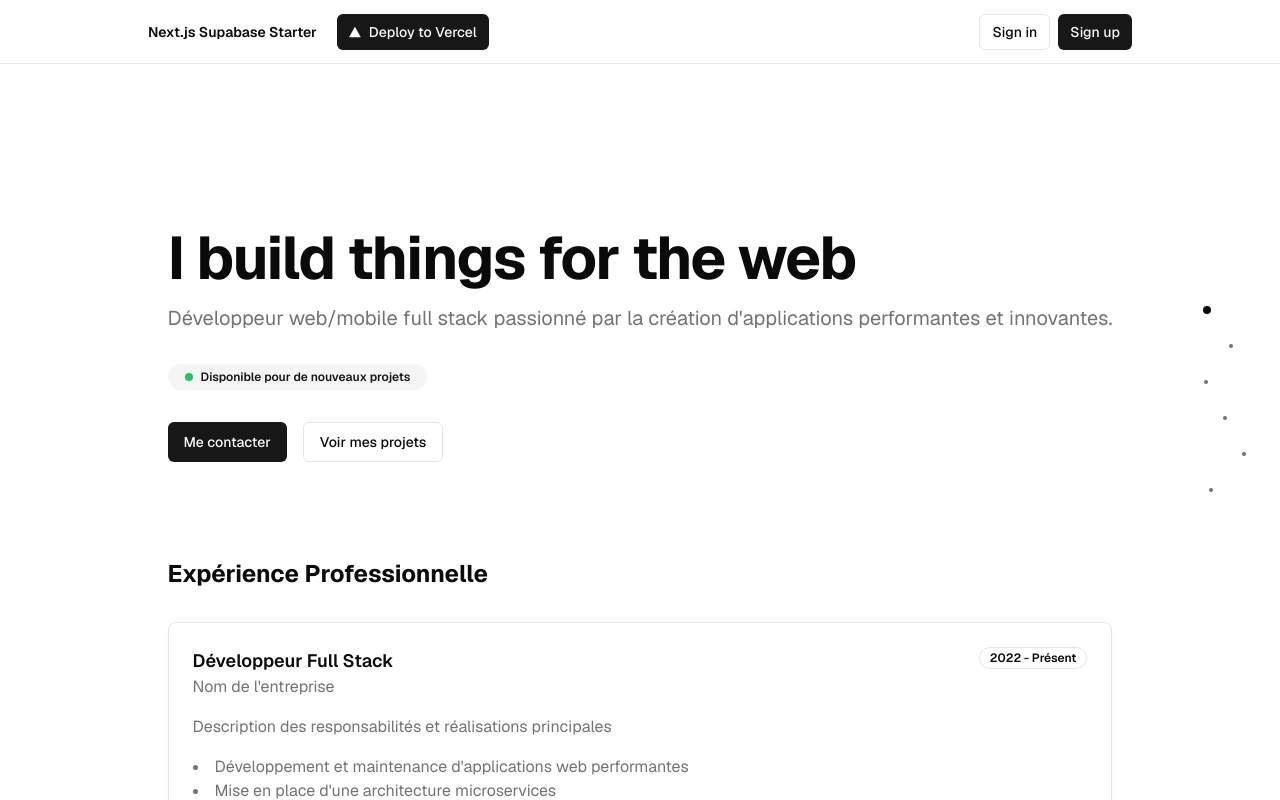
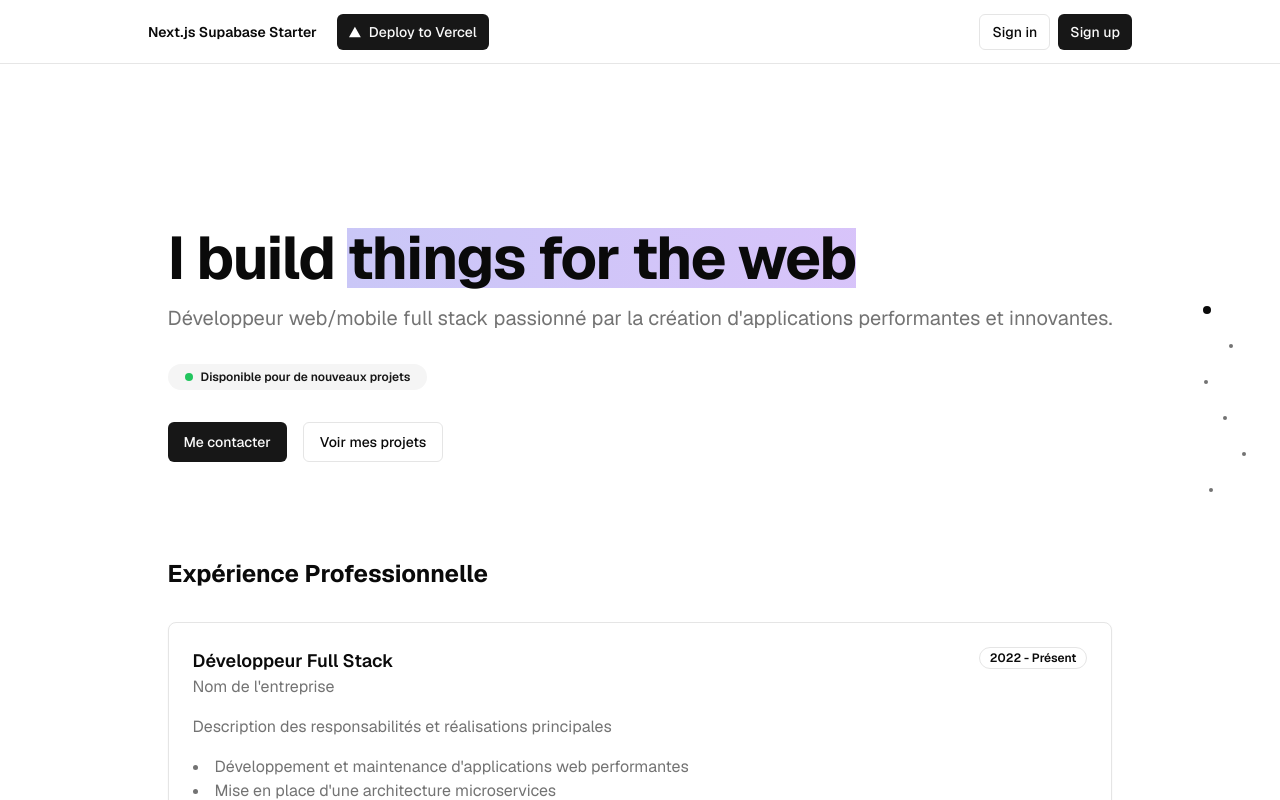
Before and after one commit to b3n-j/my-portfolio, a Next.js app: page / in a window 1280 px wide. Shown: the top 800 px of the page. Built offline with nearby package versions, Linux system fonts and the light colour scheme; no server answers.

Commit message:
Created an animated text highlighter component

```diff
--- a/components/sections/hero-section.tsx
+++ b/components/sections/hero-section.tsx
@@ -1,14 +1,19 @@
+"use client";
 import { Button } from "@/components/ui/button";
 import { Badge } from "@/components/ui/badge";
 import { Section } from "@/components/ui/section";
 import Link from "next/link";
+import { HighlightedText } from "@/components/ui/highlighted-text";
 
 export function HeroSection() {
   return (
     <Section id="hero" className="flex flex-col gap-8 py-8 md:py-16">
       <div className="flex flex-col gap-4">
         <h1 className="text-4xl md:text-6xl font-bold tracking-tight">
-          I build things for the web
+          I build{" "}
+          <HighlightedText>
+            things for the web
+          </HighlightedText>
         </h1>
         <p className="text-xl text-muted-foreground">
           Développeur web/mobile full stack passionné par la création d'applications performantes et innovantes.
--- /dev/null
+++ b/components/ui/highlighted-text.tsx
@@ -0,0 +1,40 @@
+"use client";
+
+import { cn } from "@/lib/utils";
+import { motion } from "framer-motion";
+
+interface HighlightedTextProps {
+  children: React.ReactNode;
+  className?: string;
+  delay?: number;
+  duration?: number;
+  from?: string;
+  to?: string;
+  height?: string;
+}
+
+export function HighlightedText({
+  children,
+  className,
+  delay = 0.5,
+  duration = 0.8,
+  from = "from-indigo-600/30",
+  to = "to-violet-600/30",
+  height = "110%",
+}: HighlightedTextProps) {
+  return (
+    <motion.span
+      initial={{ backgroundSize: "0% 100%" }}
+      animate={{ backgroundSize: `100% ${height}` }}
+      transition={{ delay, duration, ease: "easeInOut" }}
+      className={cn(
+        "relative inline-block",
+        `bg-gradient-to-r ${from} ${to}`,
+        "bg-no-repeat bg-left-bottom",
+        className
+      )}
+    >
+      {children}
+    </motion.span>
+  );
+}
```
